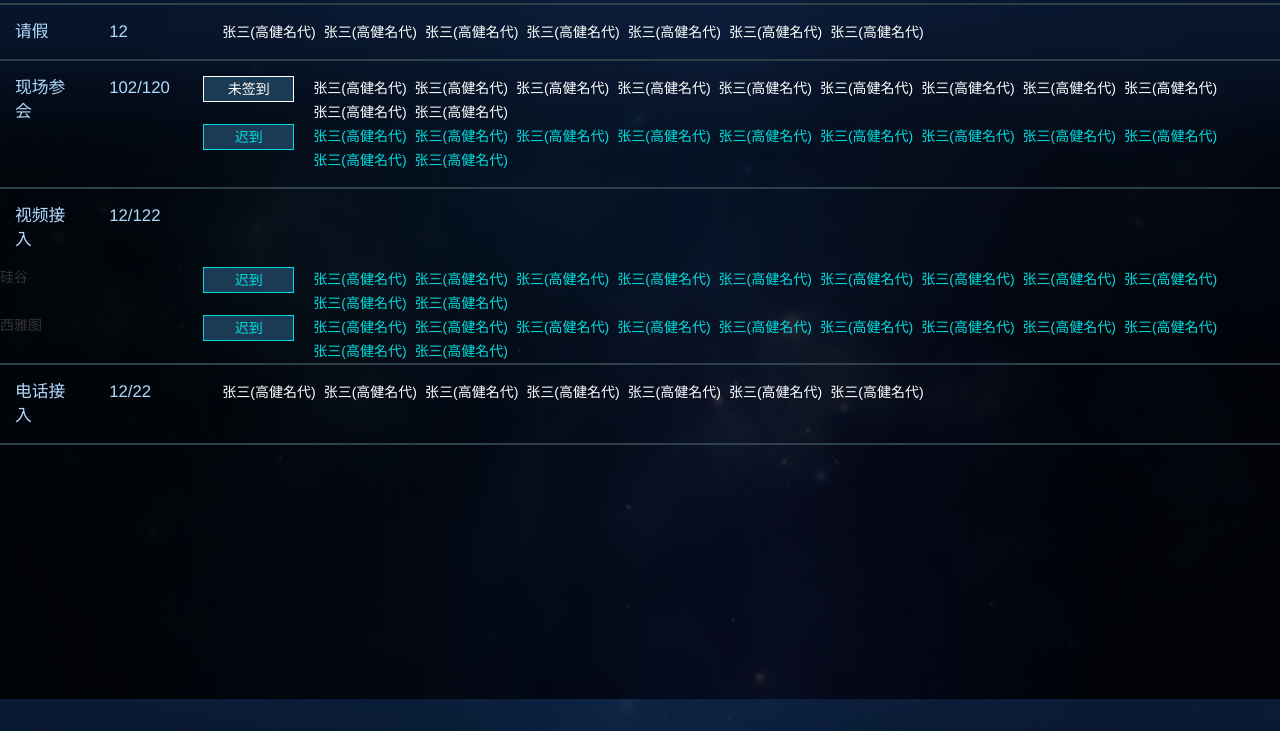
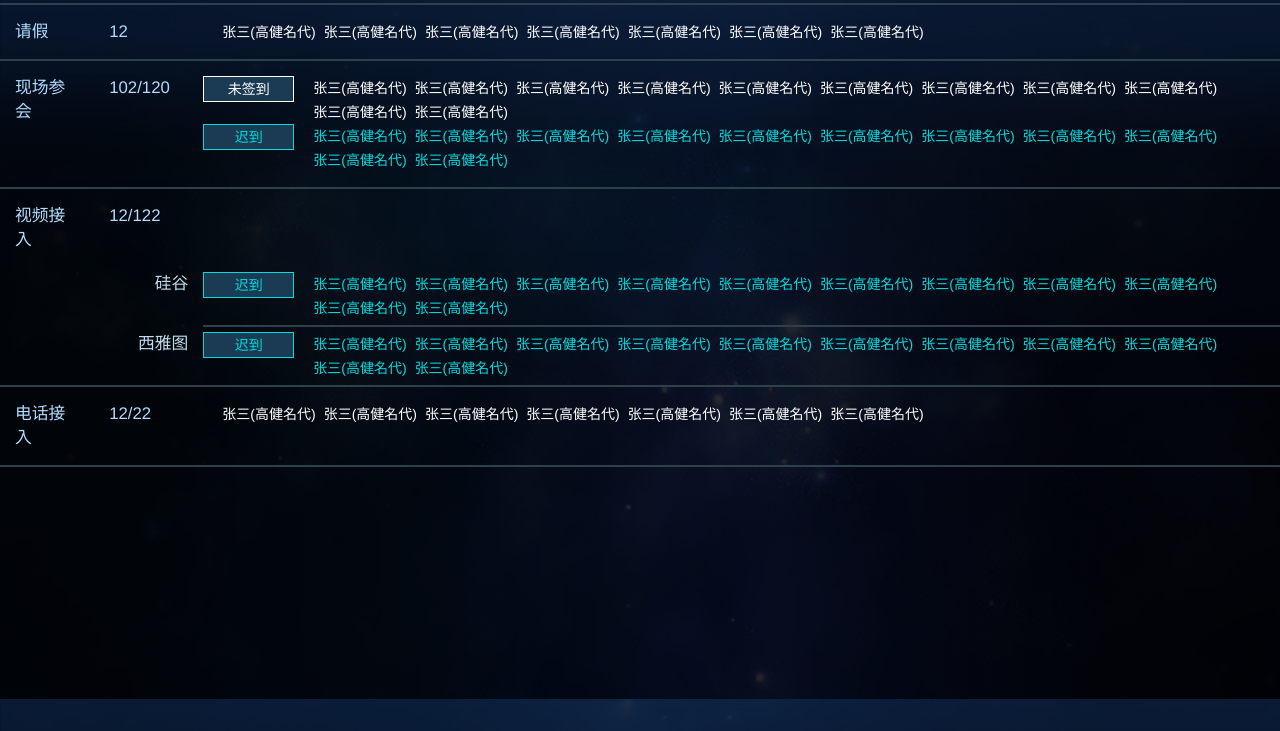
Before and after one commit to tcletv/m_msign-in, a plain HTML site: page index.html in a window 1280 px wide. Shown: the part 69-800 px from the top of the page. Drawn offline with Linux system fonts and the light colour scheme.

Commit message:
Update report.css

```diff
--- a/css/report.css
+++ b/css/report.css
@@ -123,3 +123,22 @@ hr{
 .row-div3 ul li {
 	color: #F8FC3F;
 }
+
+.list-region{
+	padding: 5px 15px 15px 0;
+	text-align: right;
+	color: #BFDCED;
+	font-size: 1.2em;
+}
+
+.list-region-name{
+	padding: 5px 15px;
+    color: #fff;
+    border-bottom: 2px solid #2E404A;
+}
+
+.list-region-name1{
+	padding: 5px 15px;
+    color: #fff;
+    /*border-bottom: 2px solid #2E404A;;*/
+}
```
